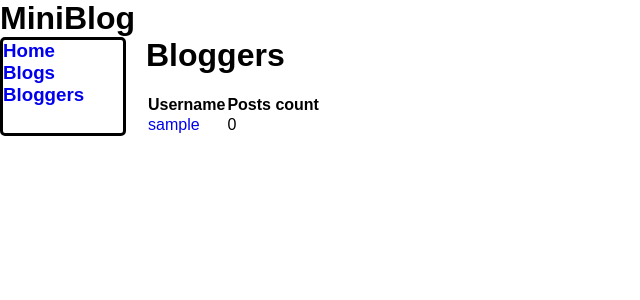
After one commit to j4vierb/mini-blog-django, a Django app: page /blog/bloggers/ in a window 1280 px wide. The commit adds this page. Shown: the top 300 px of the page, without its empty margins (0-640 px from the left). Run offline with Django 5.2, Linux system fonts and the light colour scheme; tables that the repository leaves empty hold one stand-in row (values such as "Sample post"); data that the repository does not hold is empty.

Commit message:
finish List of all bloggers

```diff
--- /dev/null
+++ b/blog/templates/bloggers/list.html
@@ -0,0 +1,17 @@
+{% extends 'base_layout.html' %}
+
+{% block content %}
+  <h1>Bloggers</h1>
+  <table>
+    <tr>
+      <th>Username</th>
+      <th>Posts count</th>
+    </tr>
+    {% for blogger in bloggers %}
+      <tr>
+        <td> <a href="{{ blogger.get_absolute_url }}">{{ blogger.username }}</a> </td>
+        <td>{{ blogger.blogs.all|length }}</td>
+      </tr>
+    {% endfor %}
+  </table>
+{% endblock %}
--- a/blog/templates/blogs/list.html
+++ b/blog/templates/blogs/list.html
@@ -8,8 +8,8 @@
     <div class="posts">
       {% for blog in page_obj %}
         <div class="post">
-          <h3> <a href="{{ blog.get_absolute_url }}">{{blog.title}}</a> </h3>
-          <h3> <a href="{{ blog.blogger.get_absolute_url }}">{{blog.blogger}}</a> </h3>
+          <h3>Title: <a href="{{ blog.get_absolute_url }}">{{blog.title}}</a> </h3>
+          <h3>Author: <a href="{{ blog.blogger.get_absolute_url }}">{{blog.blogger}}</a> </h3>
           <p>{{blog.date_posted}}</p>
         </div>
       {% endfor %}
--- a/blog/urls.py
+++ b/blog/urls.py
@@ -10,5 +10,6 @@ urlpatterns = [
   path('blogs/<int:blog_id>/comments/<int:pk>/', views.CommentEditView.as_view(), name='comment-edit'),
   path('blogs/<int:blog_id>/comments/', views.CommentCreateView.as_view(), name='comment-create'),
 
+  path('bloggers/', views.BloggerListView.as_view(), name='bloggers'),
   path('bloggers/<int:pk>/', views.BloggerDetailView.as_view(), name='blogger-detail'),
 ]
--- a/blog/views.py
+++ b/blog/views.py
@@ -14,7 +14,6 @@ class BlogListView(ListView):
   ordering = ['-date_posted']
   paginate_by = 5
 
-# TODO: Contains link to add comments at end for logged in users (see Comment form page)
 class BlogDetailView(DetailView):
   model = Blog
   template_name = 'blogs/detail.html'
@@ -24,6 +23,16 @@ class BlogDetailView(DetailView):
     context = super().get_context_data(**kwargs)
     context['comments'] = Comment.objects.all().filter(blog_id=self.kwargs['pk']).order_by('date_posted')
 
+    return context
+
+class BloggerListView(ListView):
+  model = Blogger
+  template_name = 'bloggers/list.html'
+  context_object_name = 'bloggers'
+  ordering = ['username']
+
+  def get_context_data(self, **kwargs):
+    context = super().get_context_data(**kwargs)
     return context
 
 class BloggerDetailView(DetailView):
@@ -48,7 +57,8 @@ class CommentEditView(UpdateView):
     blog_id = self.kwargs['blog_id']
     return Blog.objects.get(id=blog_id).get_absolute_url()
 
-# TODO: This isn't working yet
+# TODO: This isn't working yet to create a new comment because we don't have
+# authentication.
 class CommentCreateView(CreateView):
   model = Comment
   template_name = 'comments/edit.html'
--- a/mini_blog/templates/base_layout.html
+++ b/mini_blog/templates/base_layout.html
@@ -15,6 +15,7 @@
     <nav>
       <h3> <a href="{% url 'blog' %}">Home</a> </h3>
       <h3> <a href="{% url 'blogs' %}">Blogs</a> </h3>
+      <h3> <a href="{% url 'bloggers' %}">Bloggers</a> </h3>
     </nav>
     <div class="content">
       {% block content %}{% endblock %}
```
Also changed, not shown: blog/templates/bloggers/detail.html (+7 -3 lines).
